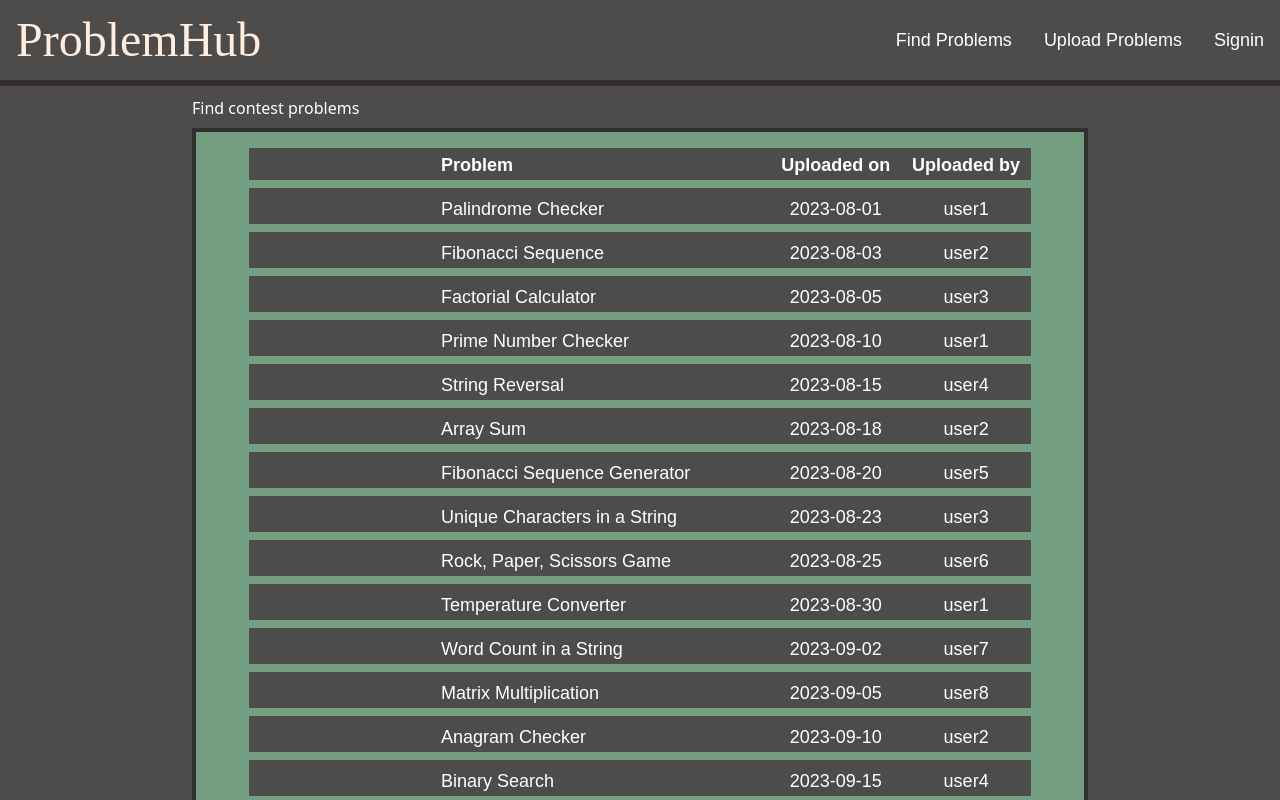
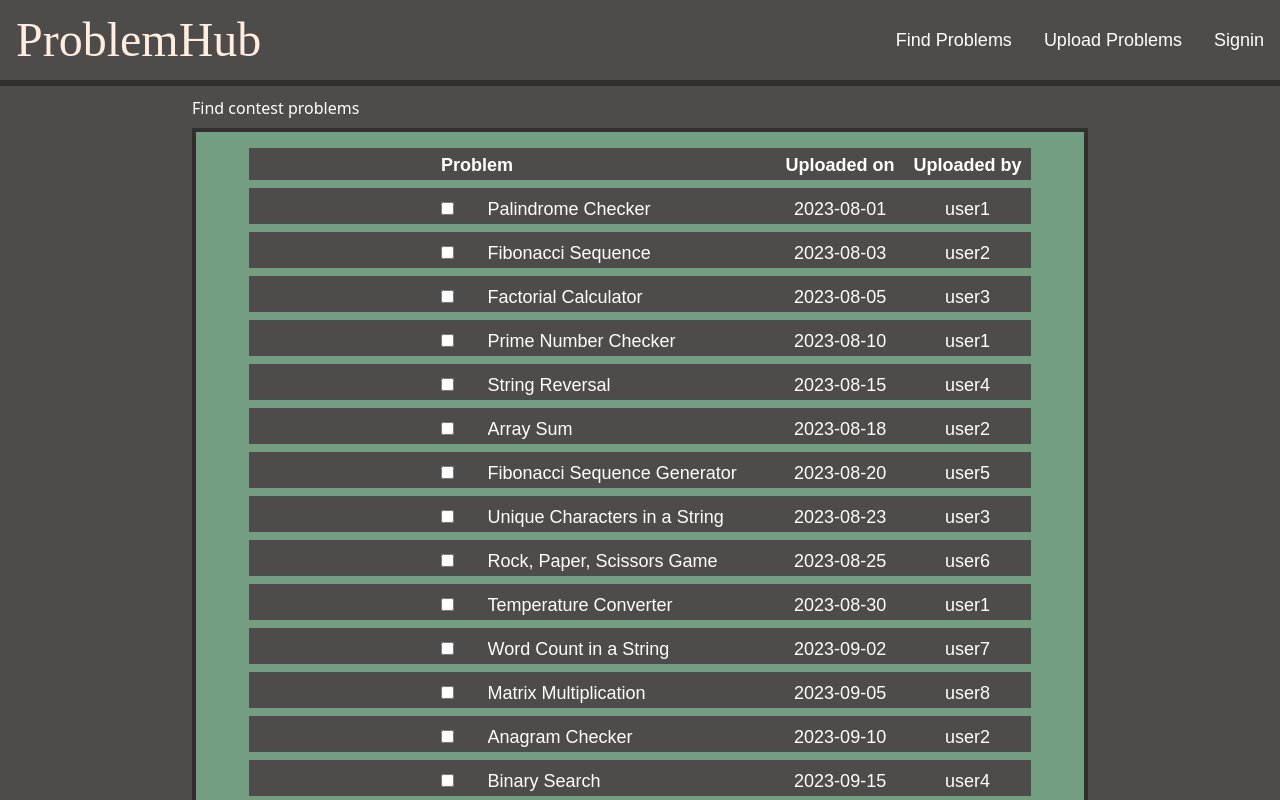
Before and after one commit to N0nameleft/Problem-Hub, a Next.js app in the folder client/: page / in a window 1280 px wide. Built offline with nearby package versions, Linux system fonts and the light colour scheme; a web font is replaced by a local one.

Commit message:
add feature checkbox, add feature download button, add feature truncate tailwind

```diff
--- a/client/src/pages/index.jsx
+++ b/client/src/pages/index.jsx
@@ -6,15 +6,52 @@ import Latex from 'react-latex-next'
 function HomePage({ problems }) {
 	const [viewingProblem, setViewingProblem] = useState(null)
 
+	// State for Selected Problems
+	const [selectedProblems, setSelectedProblems] = useState([]) // Array of problem IDs
+
 	const handleProblemClick = (problem) => {
 		setViewingProblem(problem)
 	}
+
+	// Function to handle checkbox change
+	const handleCheckboxChange = (problemId) => {
+		// check if problemId is in selectedProblems array
+		if (selectedProblems.includes(problemId)) {
+			// remove problemId from selectedProblems array
+			setSelectedProblems(selectedProblems.filter((id) => id !== problemId))
+		} else {
+			// add problemId to selectedProblems array
+			setSelectedProblems([...selectedProblems, problemId])
+		}
+
+		// implement logic with selectedProblems array here
+		// for now just console.log it
+		console.log(selectedProblems)
+	}
+
+	// Function to handle download
+	const handleDownload = () => {
+		// Implement the download logic here
+		console.log('Downloading selected problems:', selectedProblems)
+	}
+
 	return (
 		<>
 			<Navbar />
 			<div className="h-screen bg-phDarkgrey px-48 pt-24">
 				<div className="no-scrollbar absolute bottom-0 left-0 right-0 top-0 mx-48 mt-24 h-auto overflow-scroll">
+					<div className="mb-2 flex items-center justify-between">
 						<h2 className="text-white">Find contest problems</h2>
+						{/* Download button */}
+						{selectedProblems.length > 0 && (
+							<button
+								onClick={handleDownload}
+								className="rounded-lg bg-phDarkergrey px-4 py-2 text-white shadow-md hover:bg-gray-600"
+							>
+								Download Selected Problems
+							</button>
+						)}
+					</div>
 					<div className=" mt-2 h-full overflow-hidden border-4 border-phDarkergrey bg-phGreen">
 						{/* A table with the rows "problem", "Uploaded by" and "Uploaded on" */}
 						{viewingProblem ? (
@@ -47,7 +84,14 @@ function HomePage({ problems }) {
 											key={problem.id}
 											className="h-9 bg-phDarkgrey align-bottom hover:bg-phDarkergrey"
 										>
-											<td colSpan={2} className="pl-48 text-left">
+											<td className="pl-48 text-left">
+												<input
+													type="checkbox"
+													onChange={() => handleCheckboxChange(problem.id)}
+												/>
+											</td>
+											<td className="text-left" style={{ maxWidth: '400px' }}>
+												<div className="truncate">
 													<a
 														onClick={() =>
 															handleProblemClick({
@@ -62,6 +106,7 @@ function HomePage({ problems }) {
 													>
 														{problem.Problem_Name}
 													</a>
+												</div>
 											</td>
 											<td>{problem.Date_Uploaded_On}</td>
 											<td>{problem.Uploaded_By}</td>
```
Also changed, not shown: client/src/pages/api/mockproblems.js (line endings or trailing spaces), 1 other file (tests, documents, lock files or other folders). Lines whose indentation alone changed are shown as unchanged.
